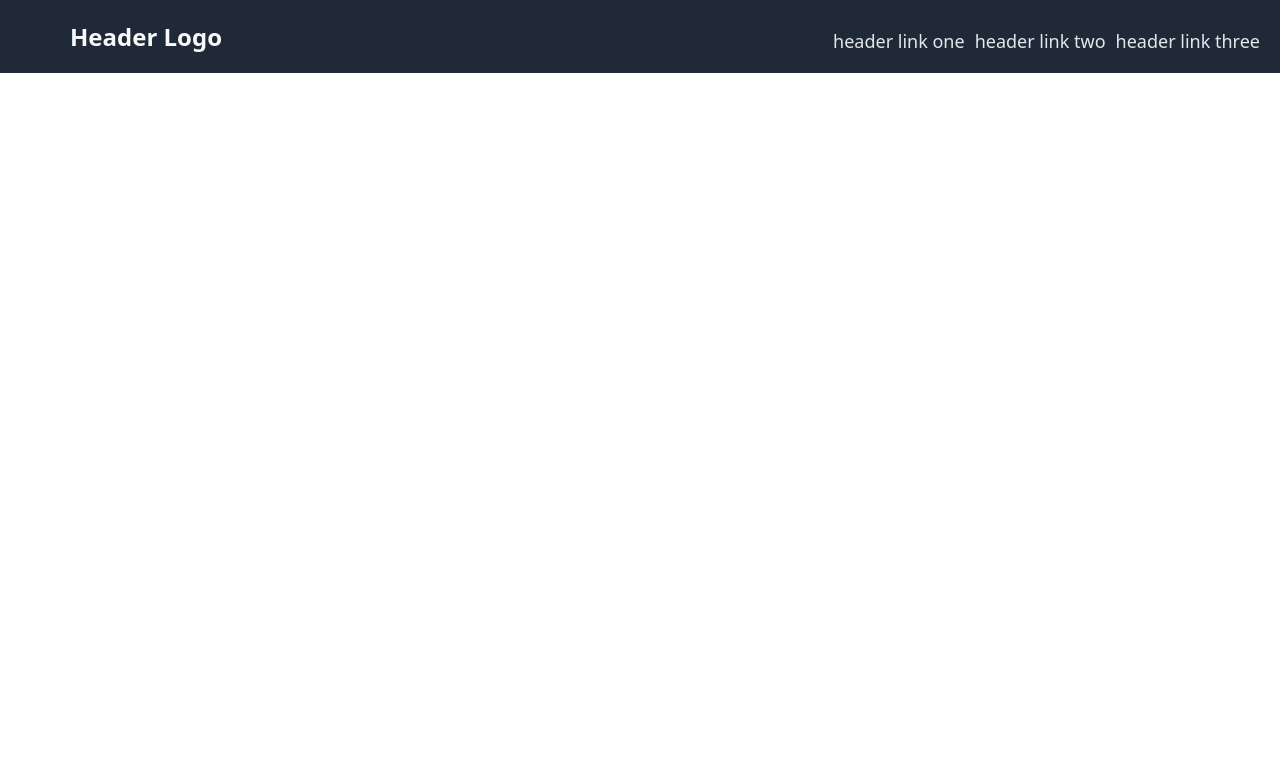
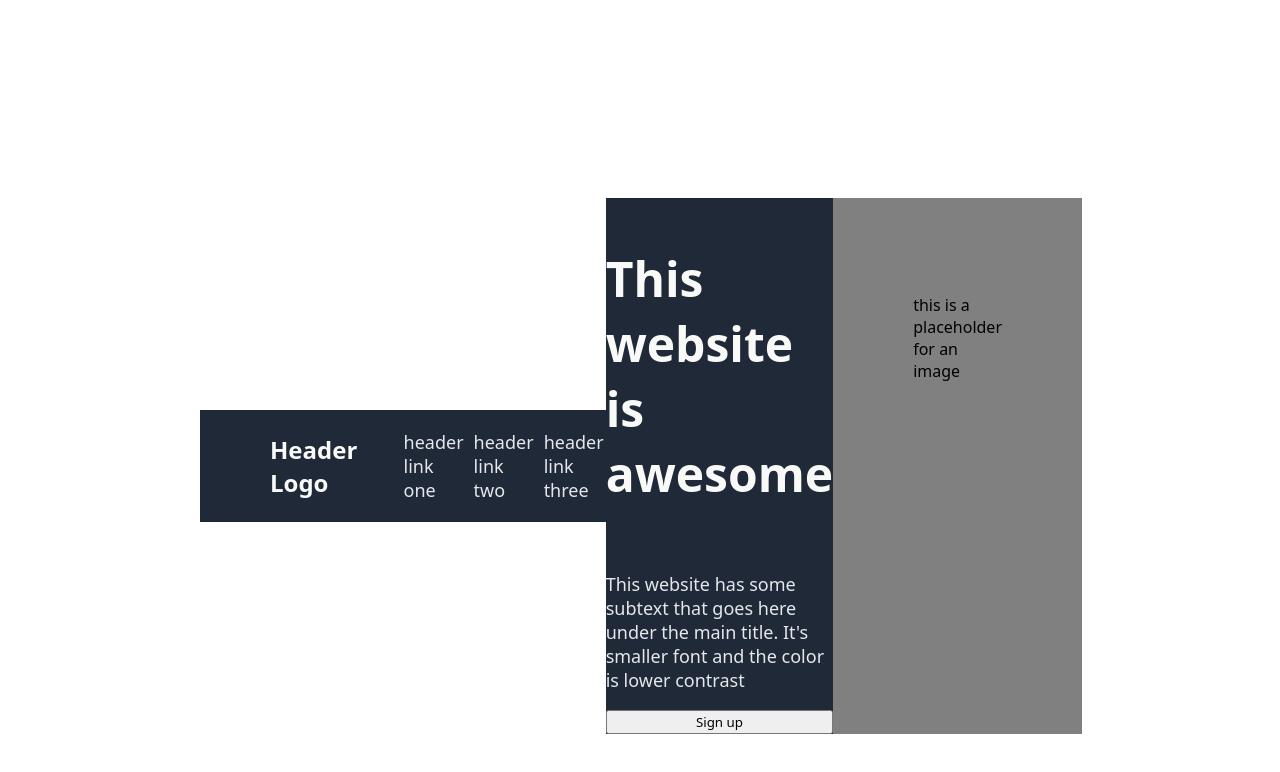
Before and after one commit to avalanciaa/landing-page, a plain HTML site: page index.html in a window 1280 px wide. Drawn offline with Linux system fonts and the light colour scheme.

Commit message:
Restarted Project

```diff
--- a/index.html
+++ b/index.html
@@ -7,6 +7,7 @@
     <meta name="viewport" content="width=device-width, initial-scale=1.0">
     <title>Landing Page</title>
 </head>
+<div class="first-box">
     <header class="site-header">
         <div class="header-logo">Header Logo</div>
         <div class="header-links">
@@ -15,6 +16,22 @@
             <a href="#">header link three</a>
         </div>
     </header>
+
+    <div class="card-1">
+        <div class="card-1-subtext">
+            <p class="Hero-Main-Text">This website is awesome</p>
+            <p class="Hero-Secondary-Text">This website has some subtext that goes here
+                under the main title. It's smaller font and
+                the color is lower contrast
+            </p>
+            <button>Sign up</button>
+        </div>
+        <div class="card-1-img-placeholder">
+            <p>this is a placeholder for an image</p>
+        </div>
+    </div>
+</div>
+
 <body>
 
 </body>
--- a/styles.css
+++ b/styles.css
@@ -1,8 +1,24 @@
+* {
+    font-family: system-ui, -apple-system, BlinkMacSystemFont, 'Segoe UI', Roboto, Oxygen, Ubuntu, Cantarell, 'Open Sans', 'Helvetica Neue', sans-serif;
+}
+
 .site-header {
     display: flex;
     background-color: #1F2937;
     padding: 20px;
     margin: -8px;
+}
+
+.card-1-img-placeholder {
+    background-color: grey;
+    padding: 80px;
+}
+.first-box {
+    display: flex;
+    flex: 1;
+    justify-content: center;
+    align-items: center;
+    padding: 200px;
 }
 
 .header-links {
@@ -11,7 +27,6 @@
     flex: 1;
     font-weight: light;
     font-size: 18px;
-    font-family: system-ui, -apple-system, BlinkMacSystemFont, 'Segoe UI', Roboto, Oxygen, Ubuntu, Cantarell, 'Open Sans', 'Helvetica Neue', sans-serif;
     color: #E5E7EB;
     justify-content: flex-end;
     align-items: flex-end;
@@ -26,7 +41,32 @@
     color: #F9FaF8;
     font-weight: bold;
     font-size: 24px;
-    font-family: system-ui, -apple-system, BlinkMacSystemFont, 'Segoe UI', Roboto, Oxygen, Ubuntu, Cantarell, 'Open Sans', 'Helvetica Neue', sans-serif;
+}
+
+.Hero-Main-Text {
+    font-size: 48px;
+    font-weight: bolder;
+    color: #F9FAF8;
+}
+
+.Hero-Secondary-Text {
+    font-size: 18px;
+    font-weight: lighter;
+    color: #E5E7EB;
+}
+
+.card-1 {
+    display: flex;
+    flex:1;
+    background-color: #1F2937;
+    margin: -10px;
+
+}
+
+.card-1-subtext {
+    display: flex;
+    flex: 1;
+    flex-direction: column;
 }
 
 a {
```
Lines whose indentation alone changed are shown as unchanged.
